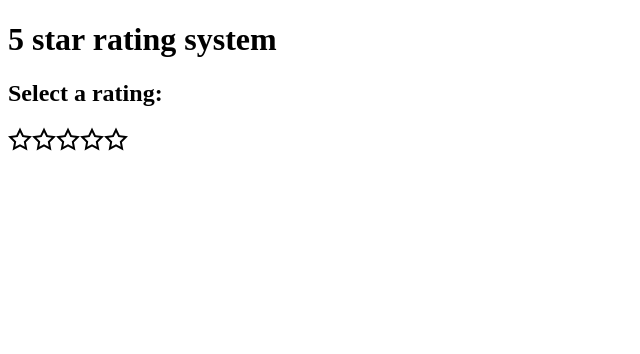
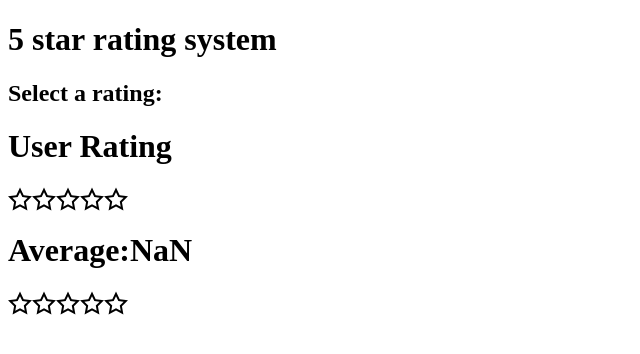
Before and after one commit to KadijahW/5-Star-Rating-System, a React (Create React App) app: page / in a window 1280 px wide. Shown: the top 354 px of the page, without its empty margins (0-640 px from the left). Built offline with nearby package versions, Linux system fonts and the light colour scheme.

Commit message:
5 star rating

```diff
--- a/src/App.js
+++ b/src/App.js
@@ -3,19 +3,30 @@ import EmptyStar from './assets/empty-star.svg';
 import FilledStar from './assets/filled-star.svg';
 // import HalfStar from './assets/half-star.svg';
 import './styles.css';
-
+//git remote set-url origin (url)
 
 const RatingSystem = (props) => {
   const [rating, setRating] = useState(0)
   const [hover, setHover] = useState(0)
+  const [clicks, setClicks] = useState(0) //clicks
+  const [total, setTotal]  = useState(0)//avg
+
+  const userRating = new Array(props.amount)
+  userRating.fill(1,0)
 
   const stars = new Array(props.amount)
   stars.fill(1, 0)
   // console.log(props)
 
   function handleRating(i){
-    if(rating === i + 1) setRating(0)
-    else setRating(i + 1)
+    if(rating === i + 1){
+      setRating(0)
+    }
+    else {
+      setRating(i + 1)
+      setClicks(clicks + 1)
+      setTotal((total + i + 1 ))
+    }
   }
 
   function handleHover(i){
@@ -26,6 +37,7 @@ const RatingSystem = (props) => {
     <div>
       <h1>5 star rating system</h1>
       <h2>Select a rating:</h2>
+      <h1>User Rating</h1>
         <div className='bar'>
           {stars.map((star, i) =>
             <div
@@ -36,13 +48,23 @@ const RatingSystem = (props) => {
               onMouseOut={()=> {setHover(0)}}
             >
               <img
-                src = {rating > i || hover > i ? FilledStar : EmptyStar}
+                src =  {rating > i || hover > i ? FilledStar : EmptyStar}
                 alt = {rating > i || hover > i ? "Filled-Star" : "Empty-Star"}
               />
             </div>
           )}
+            </div>
+            <h1>Average:{total/clicks}</h1>
+            <div className='userBar'>
+              {userRating.map((userRating, i)  =>
+                <div className='userRate'>
+              <img src={total/clicks >= i + 1 ? FilledStar : EmptyStar} />
+            </div>
+          )}
+          </div>
+
         </div>
-    </div>
+    // </div>
   );
 }
 
--- a/src/styles.css
+++ b/src/styles.css
@@ -1,3 +1,3 @@
-.bar{
+.bar, .star, .userBar{
     display: flex;
 }
```
